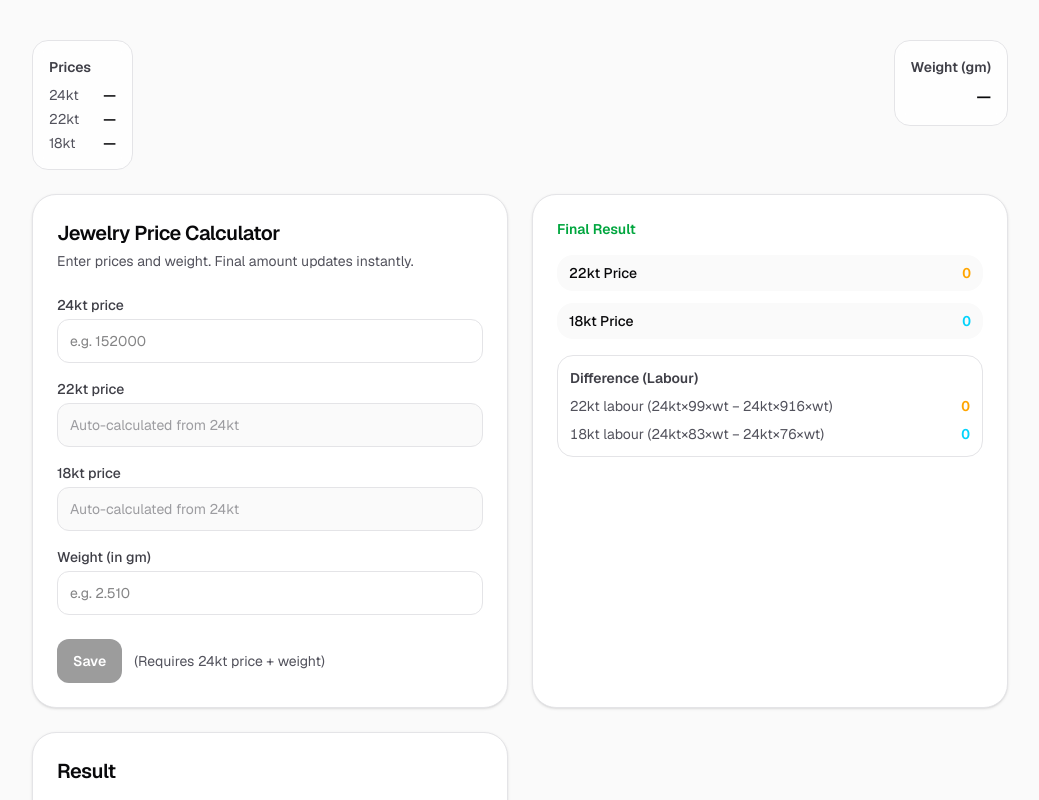
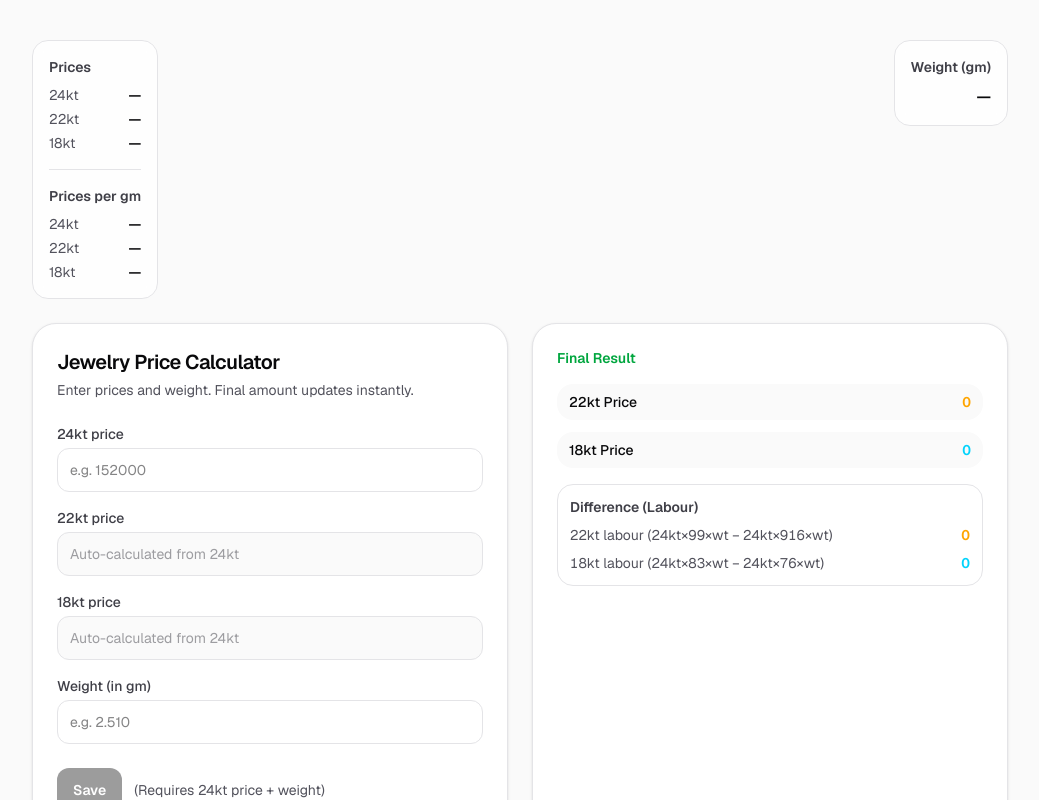
Before and after one commit to Dhrumilshah777/jewelery-price-calculator-, a Next.js app in the folder web/: page / in a window 1280 px wide. Shown: the top 800 px of the page, without its empty margins (120-1159 px from the left). Built offline with nearby package versions, Linux system fonts and the light colour scheme.

Commit message:
prices per gm

```diff
--- a/web/src/app/page.tsx
+++ b/web/src/app/page.tsx
@@ -177,6 +177,38 @@ export default function Home() {
                 <span className="font-semibold tabular-nums">
                   {price24 ? fmtAmount(computed.derived18) : "—"}
                 </span>
+              </div>
+            </div>
+
+            <div className="mt-4 border-t border-zinc-200 pt-4 dark:border-zinc-800">
+              <div className="text-sm font-semibold text-zinc-700 dark:text-zinc-300">
+                Prices per gm
+              </div>
+              <div className="mt-2 grid gap-1 text-sm">
+                <div className="flex items-baseline justify-between gap-6">
+                  <span className="text-zinc-600 dark:text-zinc-400">
+                    24kt
+                  </span>
+                  <span className="font-semibold tabular-nums">
+                    {price24 ? fmtAmount(Math.floor(toNumber(price24) / 10)) : "—"}
+                  </span>
+                </div>
+                <div className="flex items-baseline justify-between gap-6">
+                  <span className="text-zinc-600 dark:text-zinc-400">
+                    22kt
+                  </span>
+                  <span className="font-semibold tabular-nums">
+                    {price24 ? fmtAmount(Math.floor(computed.derived22 / 10)) : "—"}
+                  </span>
+                </div>
+                <div className="flex items-baseline justify-between gap-6">
+                  <span className="text-zinc-600 dark:text-zinc-400">
+                    18kt
+                  </span>
+                  <span className="font-semibold tabular-nums">
+                    {price24 ? fmtAmount(Math.floor(computed.derived18 / 10)) : "—"}
+                  </span>
+                </div>
               </div>
             </div>
           </div>
```
